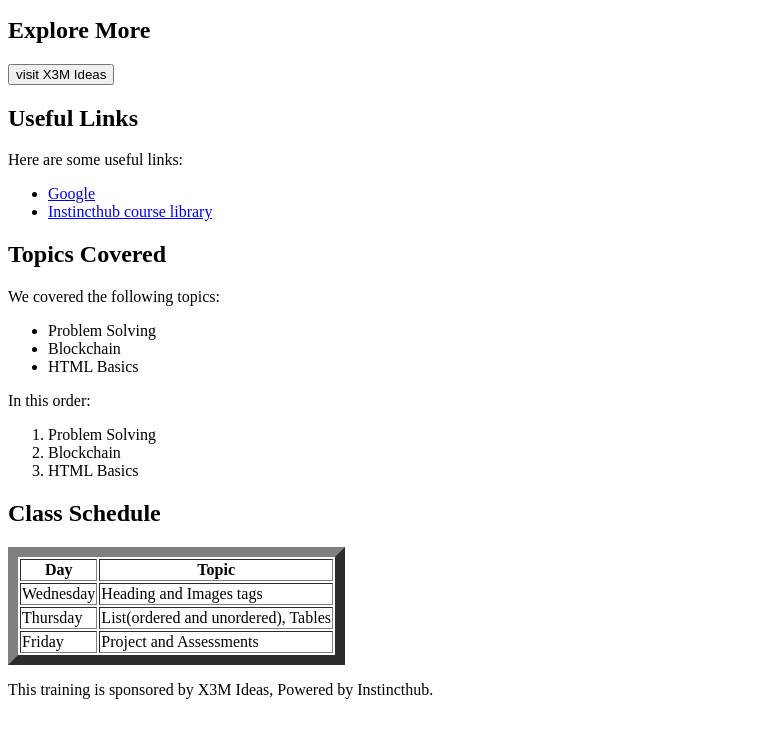
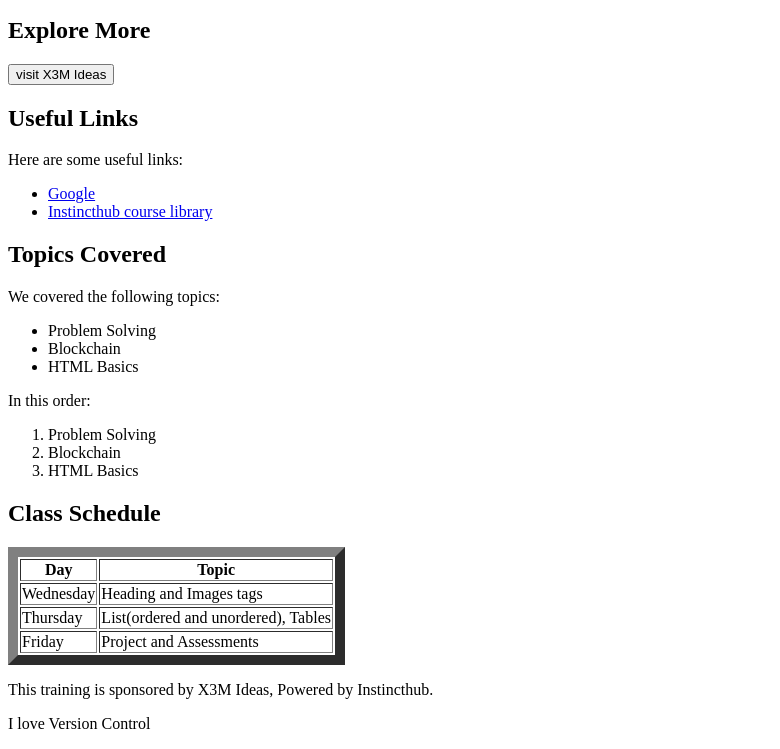
Before and after one commit to toluwaniwaheed/FIRST-PROJECT, a plain HTML site: page index.html in a window 1280 px wide. Shown: the part 148-897 px from the top of the page, without its empty margins (0-780 px from the left). Before the commit the page ends 863 px from the top, so only its background shows below. Drawn offline with Linux system fonts and the light colour scheme.

Commit message:
third commit

```diff
--- a/index.html
+++ b/index.html
@@ -48,5 +48,6 @@
         </tr>
       </table>
       <p>This training is sponsored by X3M Ideas, Powered by Instincthub.</p>
+      <p> I love Version Control </p>
 </body>
 </html>
```
Also changed, not shown: 1 other file.
